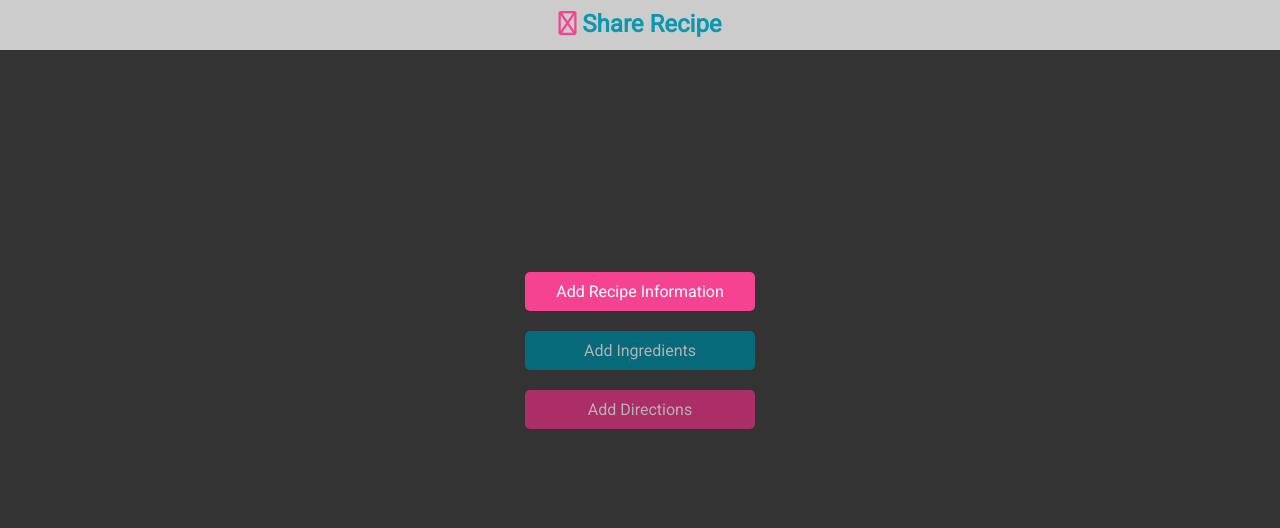
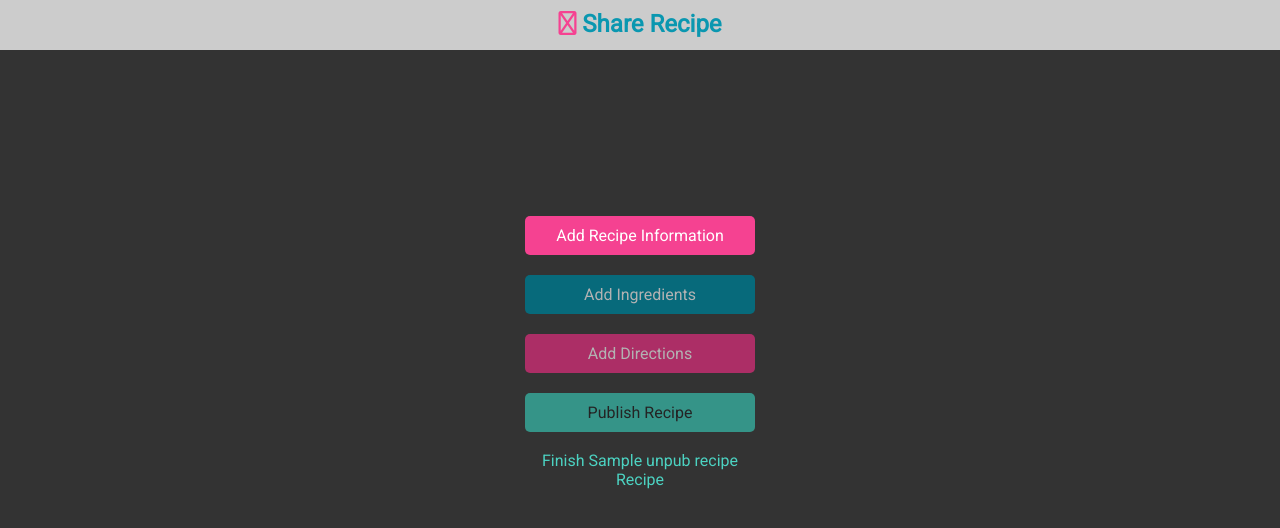
Before and after one commit to BrianC68/fam-recipes, a Django app: template recipes/templates/share_recipe_index.html in a window 1280 px wide. Shown: the part 70-598 px from the top of the page. Run offline with Django 3.2, Linux system fonts and the light colour scheme; the template is opened without the code that fills it: most values are stand-ins (such as "Sample title", 1, 10 or a date in 2020); some libraries are stand-ins or nearby versions.

Commit message:
add unfinished recipe links to recipe share index

```diff
--- a/recipes/templates/directions_step_add.html
+++ b/recipes/templates/directions_step_add.html
@@ -10,7 +10,6 @@
     </section>
     <div class="container">
         <section id="form">
-            {% if steps %}
             <div id="current-directions">
                 <h4>{{ recipe.title }} Recipe</h4>
                 <span class="heading">Current Directions</span>
@@ -29,10 +28,11 @@
                                 </form>
                             </div>
                         </div></li>
+                    {% empty %}
+                    <li>No Directions Added</li>
                     {% endfor %}
                 </ul>
             </div>
-            {% endif %}
             {% if messages %}
             <ul class="messages">
             {% for message in messages %}
--- a/recipes/templates/ingredient_list_add.html
+++ b/recipes/templates/ingredient_list_add.html
@@ -10,7 +10,6 @@
     </section>
     <div class="container">
         <section id="form">
-            {% if ing_list %}
             <div id="current-ingredients">
                 <h4>{{ recipe.title }} Recipe</h4>
                 <span class="heading">Current Ingredients</span>
@@ -30,10 +29,11 @@
                             </div>
 
                         </div></li>
+                    {% empty %}
+                    <li>No Ingredients Added</li>
                     {% endfor %}
                 </ul>
             </div>
-            {% endif %}
             {% if messages %}
             <ul class="messages">
             {% for message in messages %}
--- a/recipes/templates/recipes_index.html
+++ b/recipes/templates/recipes_index.html
@@ -12,7 +12,8 @@
     <div class="container">
         <section id="recipes" class="flex-columns">
             {% for recipe in recipes %}
-            <div class="row">
+            <div class="row{% if not recipe.picture %} add-top-border{% endif %}">
+
                 <div class="left-column">
                     <div class="column-1">
                         {% if recipe.picture %}
--- a/recipes/templates/share_recipe_index.html
+++ b/recipes/templates/share_recipe_index.html
@@ -20,26 +20,38 @@
             </ul>
             {% endif %}
             {% if pk %}
-                <h1>Recipe: {{ recipe.title }}</h1>
+                <h1>Sharing {{ recipe.title }}</h1>
             {% endif %}
             {% if not recipe.published %}
-            <span class="heading">Three Easy Steps</span class="heading">
+            <span class="heading">Four Easy Steps</span class="heading">
             {% endif %}
             <ul>
                 {% if pk %}
                 <li><a href="{% url 'recipes:edit-recipe-info' slug=recipe.slug %}" class="btn btn-terciary">Edit Recipe Information</a></li>
                 <li><a href="{% url 'recipes:add-ingredients' pk=pk %}" class="btn">{% if num_ings > 0 %}Add/Edit {% else %}Add {% endif %}Ingredients</a></li>
                 <li><a href="{% url 'recipes:add-directions' pk=pk %}" class="btn btn-terciary">{% if num_dirs > 0 %}Add/Edit {% else %}Add {% endif %}Directions</a></li>
-                <li><a href="{% url 'recipes:recipe-detail' contrib=recipe.contributor.slug slug=recipe.slug %}" class="btn">Preview Recipe</a></li>
                     {% if not recipe.published and num_ings > 0 and num_dirs > 0 %}
-                    <li><a href="{% url 'recipes:publish-recipe' pk=pk %}" class="btn btn-secondary">Publish Recipe</a></li>
+                    <li><a href="{% url 'recipes:publish-recipe' pk=pk %}" class="btn btn-secondary" disabled>Publish Recipe</a></li>
+                    {% else %}
+                    <li><a href="#" class="btn btn-secondary disabled" disabled>Recipe is Published</a></li>
+                    {% endif %}
+                    {% if not recipe.published %}
+                    <li class="preview-recipe"><a href="{% url 'recipes:recipe-detail' contrib=recipe.contributor.slug slug=recipe.slug %}">Preview {{ recipe.title}} Recipe</a></li>
                     {% endif %}
                 {% else %}
                 <li><a href="{% url 'recipes:add-recipe-info' %}" class="btn btn-terciary">Add Recipe Information</a></li>
                 <li><a href="#" class="btn disabled">Add Ingredients</a></li>
                 <li><a href="#" class="btn btn-terciary disabled">Add Directions</a></li>
+                <li><a href="#" class="btn btn-secondary disabled" disabled>Publish Recipe</a></li>
                 {% endif %}
             </ul>
+            {% if unpublished_recipes %}
+            <ul class="unpub-recipes">
+                {% for unpub_recipe in unpublished_recipes %}
+                <li><a href="{% url 'recipes:sharing' pk=unpub_recipe.pk %}">Finish {{ unpub_recipe.title }} Recipe</a></li>
+                {% endfor %}
+            </ul>
+            {% endif %}
         </section>
     </div>
 </main>
--- a/recipes/views.py
+++ b/recipes/views.py
@@ -61,6 +61,9 @@ class RecipeShareView(LoginRequiredMixin, TemplateView):
             context['recipe'] = Recipe.objects.get(pk=kwargs['pk'])
             context['num_ings'] = IngredientList.objects.filter(recipe=kwargs['pk']).count()
             context['num_dirs'] = Step.objects.filter(recipe=kwargs['pk']).count()
+            context['unpublished_recipes'] = Recipe.objects.filter(contributor=self.request.user, published=False).exclude(pk=kwargs['pk'])
+        else:
+            context['unpublished_recipes'] = Recipe.objects.filter(contributor=self.request.user, published=False)
         return context
 
 
--- a/static/css/recipe-share.css
+++ b/static/css/recipe-share.css
@@ -83,5 +83,21 @@ a.edit-btn {
 .dir-row .edit-col {
     display: flex;
     align-items: flex-start;
-    /* justify-content: flex-start; */
 }
+
+.unpub-recipes li,
+.preview-recipe {
+    width: 230px;
+    padding: 5px 0px;
+    margin: 4px 0px 14px 0px;
+    border-radius: 5px;
+}
+
+.unpub-recipes li:last-child {
+    margin-bottom: 0px;
+}
+
+.unpub-recipes li:hover,
+.preview-recipe:hover {
+    background-color: var(--medium-color);
+}
--- a/static/css/style.css
+++ b/static/css/style.css
@@ -193,6 +193,10 @@ main {
     .flex-columns .right-column .column-2 .profile-link {
         display: none;
     }
+
+    .add-top-border {
+        border-top: 1px dashed var(--terciary-color);
+    }
 }
 
 @media (max-width: 868px) {
@@ -330,6 +334,11 @@ main {
             'edit-profile edit-profile';
         grid-template-columns: 50% 50%;
     }
+
+    .unpub-recipes li,
+    .preview-recipe {
+    background-color: var(--medium-color);
+}
 }
 
 @media(max-height: 568px) {
```
